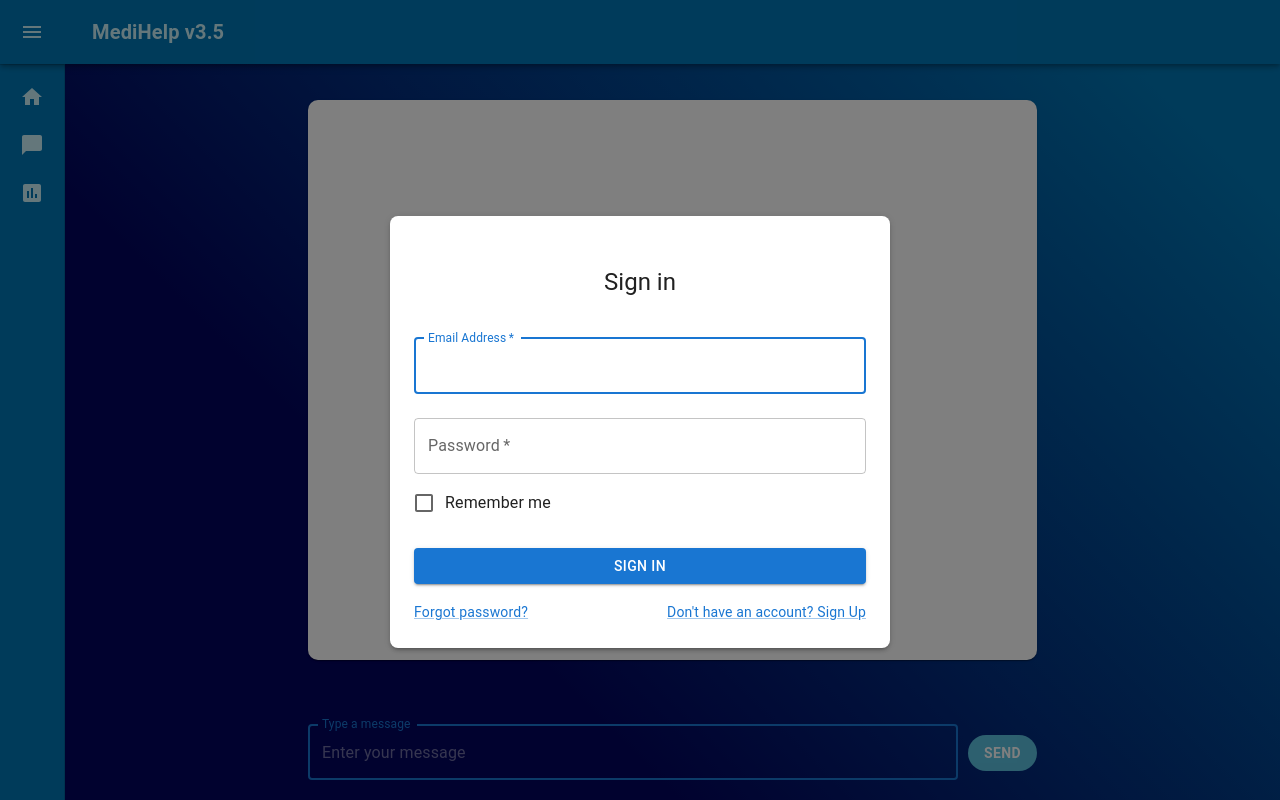
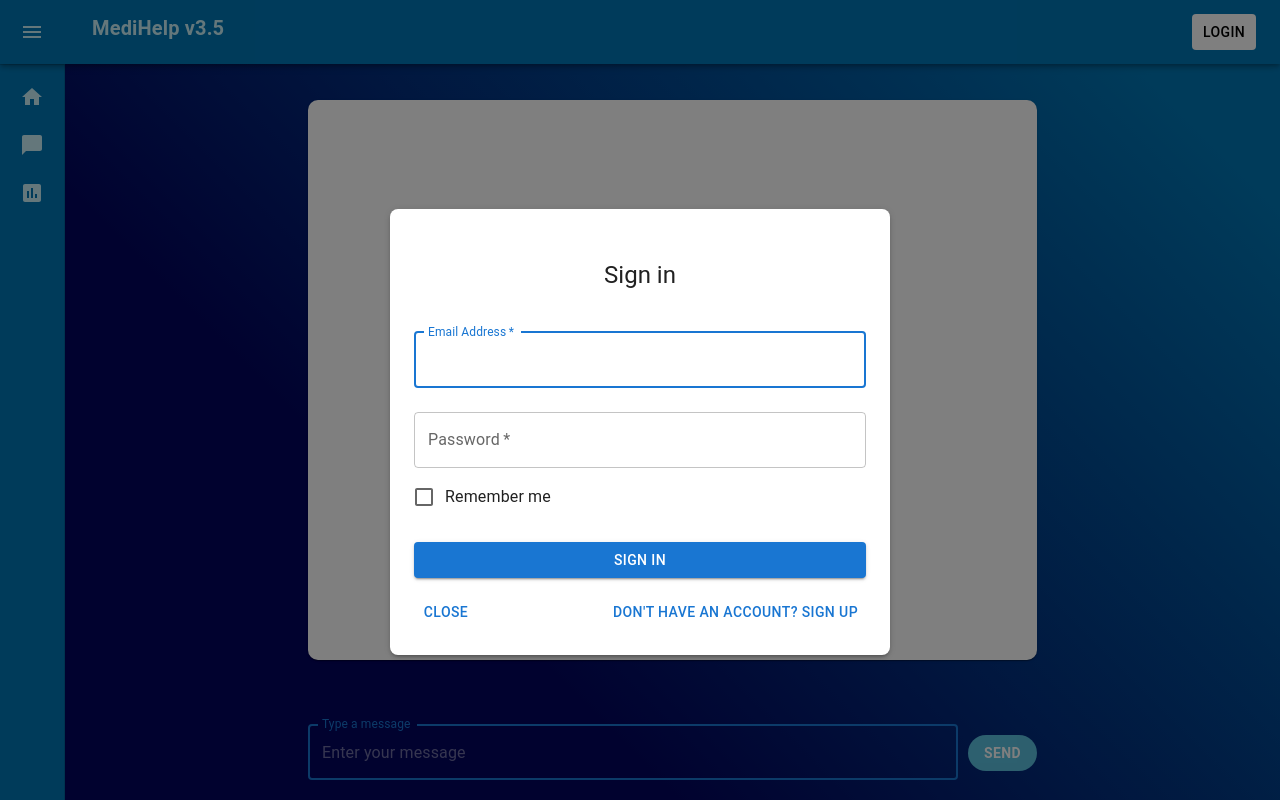
Before and after one commit to supul-k/depression-checking-chat-bot, a React (Create React App) app: page /medihelp in a window 1280 px wide. Built offline with nearby package versions, Linux system fonts and the light colour scheme; the HTML template or start-up script is replaced by a standard one.

Commit message:
login and register api connected

```diff
--- a/package.json
+++ b/package.json
@@ -11,6 +11,7 @@
     "@testing-library/react": "^13.4.0",
     "@testing-library/user-event": "^13.5.0",
     "axios": "^1.5.1",
+    "buffer": "^6.0.3",
     "jsonwebtoken": "^9.0.2",
     "react": "^18.2.0",
     "react-dom": "^18.2.0",
--- a/src/Components/MainDrawer.js
+++ b/src/Components/MainDrawer.js
@@ -3,12 +3,12 @@ import MiniDrawer from "./MiniDrawer";
 import Navbar from "./Navbar";
 import { Box } from "@mui/material";
 
-function MainDrawer({ open, setOpen, setOpenRegisterModal }) {
+function MainDrawer({ open, setOpen, setOpenRegisterModal, setOpenLoginModal }) {
   // const [open, setOpen] = useState(false);
   return (
     <div>
       <Box sx={{ display: "flex" }}>
-        <Navbar open={open} setOpen={setOpen} />
+        <Navbar open={open} setOpen={setOpen} setOpenLoginModal={setOpenLoginModal}/>
         <MiniDrawer open={open} setOpen={setOpen} setOpenRegisterModal={setOpenRegisterModal} />
       </Box>
     </div>
--- a/src/Components/MiniDrawer.js
+++ b/src/Components/MiniDrawer.js
@@ -1,4 +1,4 @@
-import React from "react";
+import React, {useState, useEffect} from "react";
 import { styled, useTheme } from "@mui/material/styles";
 import { useNavigate } from "react-router-dom";
 import Box from "@mui/material/Box";
@@ -46,7 +46,6 @@ const DrawerHeader = styled("div")(({ theme }) => ({
   alignItems: "center",
   justifyContent: "flex-end",
   padding: theme.spacing(0, 1),
-  // necessary for content to be below app bar
   ...theme.mixins.toolbar,
 }));
 
@@ -70,6 +69,17 @@ const Drawer = styled(MuiDrawer, {
 export default function MiniDrawer({ open, setOpen, setOpenRegisterModal }) {
   const theme = useTheme();
   const navigate = useNavigate();
+  const [loggedIn, setLoggedIn] = useState(false);
+
+  useEffect(() => {
+    const token = localStorage.getItem("token");
+
+    if (token) {
+      setLoggedIn(true);
+    } else {
+      console.log("User is not logged in.");
+    }
+  }, []);
 
   const handleDrawerClose = () => {
     setOpen(false);
@@ -103,10 +113,17 @@ export default function MiniDrawer({ open, setOpen, setOpenRegisterModal }) {
                   if (index === 0) {
                     navigate("/");
                   } else if (index === 1) {
-                    setOpenRegisterModal(true);
-                    navigate("/medihelp");
+                    if (loggedIn) {
+                      navigate("/medihelp");
+                    } else {
+                      setOpenRegisterModal(true);
+                    }
                   } else {
-                    navigate("/activity");
+                    if (loggedIn) {
+                      navigate("/activity");
+                    } else {
+                      setOpenRegisterModal(true);
+                    }
                   }
                 }}
               >
--- a/src/Components/Navbar.js
+++ b/src/Components/Navbar.js
@@ -1,8 +1,9 @@
-import React from "react";
-import { styled } from '@mui/material/styles';
+import React, { useState, useEffect } from "react";
+import { styled } from "@mui/material/styles";
 import MuiAppBar from "@mui/material/AppBar";
-import Typography from '@mui/material/Typography';
+import Typography from "@mui/material/Typography";
 import Toolbar from "@mui/material/Toolbar";
+import Button from "@mui/material/Button";
 import IconButton from "@mui/material/IconButton";
 import MenuIcon from "@mui/icons-material/Menu";
 
@@ -26,15 +27,45 @@ const AppBar = styled(MuiAppBar, {
   }),
 }));
 
-function Navbar({ open, setOpen }) {
+function Navbar({ open, setOpen, setOpenLoginModal }) {
+  const [loggedIn, setLoggedIn] = useState(false);
+  const [userEmail, setUserEmail] = useState("");
 
   const handleDrawerOpen = () => {
     setOpen(true);
   };
 
+  useEffect(() => {
+    // Retrieve the token from localStorage
+    const token = localStorage.getItem("token");
+
+    if (token) {
+      // If the token exists, fetch the email and update state
+      const email = localStorage.getItem("email");
+      setUserEmail(email);
+      setLoggedIn(true);
+    } else {
+      console.log("User is not logged in.");
+    }
+  }, []);
+
+  const handleLogout = () => {
+    // Clear user data and perform logout actions
+    localStorage.removeItem("token");
+    localStorage.removeItem("email");
+    setLoggedIn(false);
+  };
+
   return (
-    <AppBar position="fixed" open={open} sx={{ backgroundColor:"#0077b6"}}>
-      <Toolbar>
+    <AppBar position="fixed" open={open} sx={{ backgroundColor: "#0077b6" }}>
+      <Toolbar
+        sx={{
+          display: "flex",
+          justifyContent: "space-between",
+          alignItems: "center",
+        }}
+      >
+        <div style={{ display: "flex" }}>
           <IconButton
             color="rgba(0, 0, 0, 0.54)"
             aria-label="open drawer"
@@ -45,11 +76,36 @@ function Navbar({ open, setOpen }) {
               ...(open && { display: "none" }),
             }}
           >
-          <MenuIcon sx={{color: '#caf0f8'}}/>
+            <MenuIcon sx={{ color: "#caf0f8" }} />
           </IconButton>
-        <Typography sx={{fontWeight: 'bold', color: '#caf0f8'}} variant="h6" noWrap component="div">
+          <Typography
+            sx={{ fontWeight: "bold", color: "#caf0f8", flex: 1 }}
+            variant="h6"
+            noWrap
+            component="div"
+          >
             MediHelp v3.5
           </Typography>
+        </div>
+        {loggedIn ? (
+          // <Typography>{userEmail}</Typography>
+          <div style={{ display: "flex", alignItems: "center" }}>
+            <Typography>{userEmail}</Typography>
+            <Button
+              sx={{ backgroundColor: "white", color: "black", marginLeft: 2 }}
+              onClick={() => handleLogout()}
+            >
+              Logout
+            </Button>
+          </div>
+        ) : (
+          <Button
+            sx={{ backgroundColor: "white", color: "black" }}
+            onClick={() => setOpenLoginModal(true)}
+          >
+            Login
+          </Button>
+        )}
       </Toolbar>
     </AppBar>
   );
--- a/src/pages/LoginPage.js
+++ b/src/pages/LoginPage.js
@@ -1,4 +1,5 @@
 import React from "react";
+import { useNavigate } from "react-router-dom";
 import { LoginUserApi } from "../api/Axios";
 import Modal from "@mui/material/Modal";
 import Typography from "@mui/material/Typography";
@@ -6,13 +7,11 @@ import Button from "@mui/material/Button";
 import TextField from "@mui/material/TextField";
 import FormControlLabel from "@mui/material/FormControlLabel";
 import Checkbox from "@mui/material/Checkbox";
-import Link from "@mui/material/Link";
 import Grid from "@mui/material/Grid";
 import Box from "@mui/material/Box";
 
-export default function Login({ openLoginModal, setOpenLoginModal }) {
-//   const handleOpen = () => setOpenLoginModal(true);
-  const handleClose = () => setOpenLoginModal(false);
+export default function Login({ openLoginModal, setOpenLoginModal, setOpenRegisterModal }) {
+  const navigate = useNavigate();
 
   const handleSubmit = (event) => {
     event.preventDefault();
@@ -27,30 +26,31 @@ export default function Login({ openLoginModal, setOpenLoginModal }) {
   const handleLogin = async (loginData) => {
     LoginUserApi(loginData)
       .then((response) => {
-        console.log('response', response);
+        console.log("response", response);
         if (response.data.status === true) {
           alert("login success");
           localStorage.setItem("token", response.data.token);
           localStorage.setItem("email", response.data.email);
+          localStorage.setItem("user_id", response.data.user_id);
           setOpenLoginModal(false);
-            // window.location.href = `/menu`;
+          navigate("/");
+          window.location.reload();
         } else {
           alert("login failed");
         }
       })
       .catch((error) => {
-        console.log('error', error.response.data.message);
+        console.log("error", error.response.data.message);
       });
+  };
+
+  const handleGoToHomePage = () => {
+    navigate("/");
+    window.location.reload();
   };
 
   return (
     <div>
-      {/* <Button
-        sx={{ marginTop: "300px", marginLeft: "300px" }}
-        onClick={handleOpen}
-      >
-        Open modal
-      </Button> */}
       <Modal
         sx={{
           maxWidth: "500px",
@@ -61,7 +61,7 @@ export default function Login({ openLoginModal, setOpenLoginModal }) {
         }}
         keepMounted
         open={openLoginModal}
-        onClose={handleClose}
+        // onClose={handleClose}
         aria-labelledby="server-modal-title"
         aria-describedby="server-modal-description"
       >
@@ -119,14 +119,17 @@ export default function Login({ openLoginModal, setOpenLoginModal }) {
             </Button>
             <Grid container>
               <Grid item xs>
-                <Link href="#" variant="body2">
-                  Forgot password?
-                </Link>
+                <Button onClick={handleGoToHomePage}>Close</Button>
               </Grid>
               <Grid item>
-                <Link href="#" variant="body2">
-                  {"Don't have an account? Sign Up"}
-                </Link>
+                <Button
+                  onClick={() => {
+                    setOpenLoginModal(false);
+                    setOpenRegisterModal(true);
+                  }}
+                >
+                  Don't have an account? Sign Up
+                </Button>
               </Grid>
             </Grid>
           </Box>
--- a/src/pages/MediChatPage.js
+++ b/src/pages/MediChatPage.js
@@ -1,5 +1,4 @@
 import React, { useState, useEffect } from "react";
-// import jwt from "jsonwebtoken";
 import Box from "@mui/material/Box";
 import ChatBox from "../Components/ChatBox";
 
@@ -13,19 +12,6 @@ function MediChatPage({ open, setOpenLoginModal }) {
     ) {
       localStorage.clear();
       setOpenLoginModal(true);
-    } else {
-      const token = localStorage.getItem("token");
-
-      // try {
-      //   const decodedToken = jwt.decode(token);
-
-      //   if (decodedToken) {
-      //     const user_id = decodedToken.user_id;
-      //     console.log("User ID:", user_id);
-      //   }
-      // } catch (error) {
-      //   console.error("Token decoding error:", error);
-      // }
     }
     // eslint-disable-next-line react-hooks/exhaustive-deps
   }, []);
--- a/src/pages/RegisterPage.js
+++ b/src/pages/RegisterPage.js
@@ -1,4 +1,5 @@
 import React from "react";
+import { useNavigate } from "react-router-dom";
 import { RegisterUserUserApi } from "../api/Axios";
 import Modal from "@mui/material/Modal";
 import Typography from "@mui/material/Typography";
@@ -6,13 +7,15 @@ import Button from "@mui/material/Button";
 import TextField from "@mui/material/TextField";
 import FormControlLabel from "@mui/material/FormControlLabel";
 import Checkbox from "@mui/material/Checkbox";
-import Link from "@mui/material/Link";
 import Grid from "@mui/material/Grid";
 import Box from "@mui/material/Box";
 
-export default function RegisterPage({ openRegisterModal, setOpenLoginModal, setOpenRegisterModal }) {
-//   const handleOpen = () => setOpenRegisterModal(true);
-  const handleClose = () => setOpenRegisterModal(false);
+export default function RegisterPage({
+  openRegisterModal,
+  setOpenLoginModal,
+  setOpenRegisterModal,
+}) {
+  const navigate = useNavigate();
 
   const handleSubmit = (event) => {
     event.preventDefault();
@@ -43,14 +46,13 @@ export default function RegisterPage({ openRegisterModal, setOpenLoginModal, set
       });
   };
 
+  const handleGoToHomePage = () => {
+    navigate("/");
+    window.location.reload();
+  };
+
   return (
     <div>
-      {/* <Button
-        sx={{ marginTop: "300px", marginLeft: "300px" }}
-        onClick={handleOpen}
-      >
-        Open modal
-      </Button> */}
       <Modal
         sx={{
           maxWidth: "500px",
@@ -61,7 +63,7 @@ export default function RegisterPage({ openRegisterModal, setOpenLoginModal, set
         }}
         keepMounted
         open={openRegisterModal}
-        onClose={handleClose}
+        // onClose={handleClose}
         aria-labelledby="server-modal-title"
         aria-describedby="server-modal-description"
       >
@@ -129,14 +131,17 @@ export default function RegisterPage({ openRegisterModal, setOpenLoginModal, set
             </Button>
             <Grid container>
               <Grid item xs>
-                <Link href="#" variant="body2">
-                  Forgot password?
-                </Link>
+                <Button onClick={handleGoToHomePage}>Close</Button>
               </Grid>
               <Grid item>
-                <Link href="#" variant="body2">
-                  {"Don't have an account? Sign Up"}
-                </Link>
+                <Button
+                  onClick={() => {
+                    setOpenRegisterModal(false);
+                    setOpenLoginModal(true);
+                  }}
+                >
+                  Already have an account? Sign In
+                </Button>
               </Grid>
             </Grid>
           </Box>
```
Also changed, not shown: src/App.js (+30 -9 lines), 1 other file (tests, documents, lock files or other folders). Lines whose indentation alone changed are shown as unchanged.
